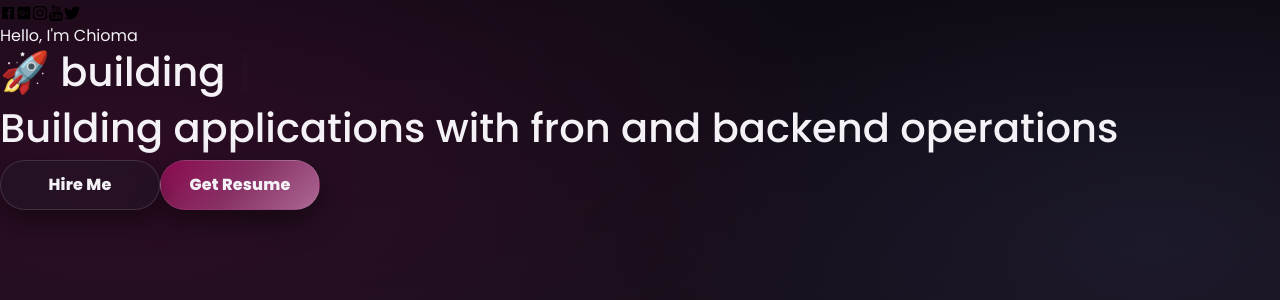
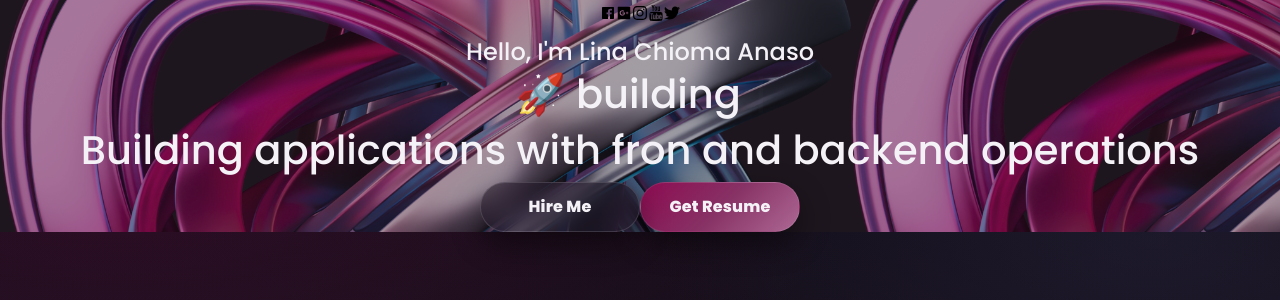
Before and after one commit to Chiomalina/lina-chioma-dev-portfolio, a React (Vite) app in the folder client/: page / in a window 1280 px wide. Shown: the top 300 px of the page. Built offline with nearby package versions, Linux system fonts and the light colour scheme; a web font is replaced by a local one.

Commit message:
profile.css styling

```diff
--- a/client/src/Component/Home/Profile.css
+++ b/client/src/Component/Home/Profile.css
@@ -1,3 +1,16 @@
 .profile-container{
     display: flex;
+    align-items: center;
+    text-align: center;
+    justify-content: center;
+    height: 10%;
+    min-height: fit-content;
+    background-image: url(../../assets/background.png);
 }
+
+.profile-details-name{
+    font-size: 24px;
+    font-size: Poppins;
+    font-weight: 500;
+    margin-top: 10px;
+}
--- a/client/src/Component/Home/Profile.jsx
+++ b/client/src/Component/Home/Profile.jsx
@@ -4,6 +4,7 @@ import { AiFillGooglePlusSquare } from "react-icons/ai";
 import { FaInstagram, FaTwitter } from "react-icons/fa";
 import { TfiYoutube } from "react-icons/tfi";
 import { Typewriter } from "react-simple-typewriter";
+import "./Profile.css";
 
 function Profile() {
   return (
@@ -33,7 +34,8 @@ function Profile() {
           <div className="profile-details-name">
             <span>
               {" "}
-              Hello, I'm <span className="highlighted-text">Chioma</span>
+              Hello, I'm{" "}
+              <span className="highlighted-text">Lina Chioma Anaso</span>
             </span>
           </div>
 
```
